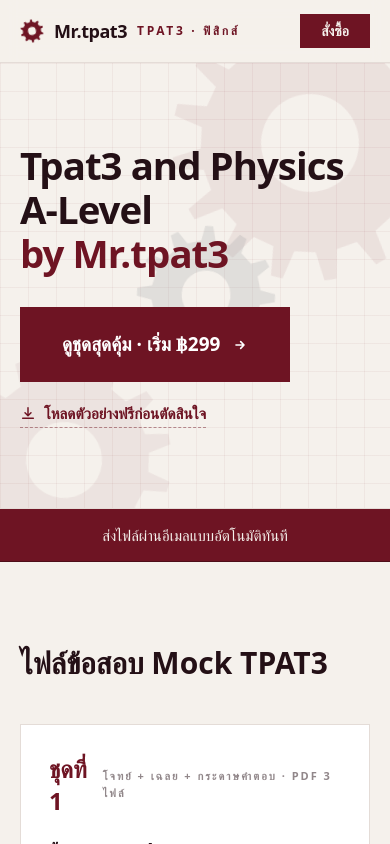
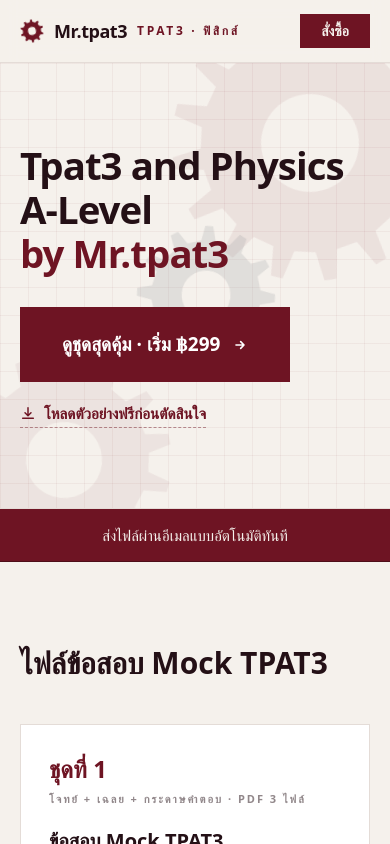
Before and after one commit to Koeieieiiei/Claude-automation, a Next.js app: page / in a window 390 px wide. Shown: the top 844 px of the page. Built offline with nearby package versions, Linux system fonts and the light colour scheme; no server answers; a web font is replaced by a local one.

Commit message:
Stack Mock card header so "ชุดที่ 1" doesn't wrap on mobile
Number stays on one line; the file tag (โจทย์ + เฉลย + กระดาษคำตอบ)
moves to the line below instead of being squeezed beside it.

Co-Authored-By: Claude Fable 5 <noreply@anthropic.com>

```diff
--- a/app/page.tsx
+++ b/app/page.tsx
@@ -130,11 +130,11 @@ export default function Home() {
         <div className="mt-10 grid gap-5 md:grid-cols-[1.1fr_1fr]">
           {/* การ์ดสินค้า Mock */}
           <div className="flex flex-col border border-grid bg-white p-7 transition hover:border-maroon">
-            <div className="flex items-center justify-between">
+            <div>
               <span className="font-display text-2xl font-bold text-maroon">ชุดที่ 1</span>
-              <span className="font-label text-[11px] font-semibold uppercase tracking-[0.18em] text-ink/50">
+              <p className="mt-1.5 font-label text-[11px] font-semibold uppercase tracking-[0.18em] text-ink/50">
                 โจทย์ + เฉลย + กระดาษคำตอบ · PDF 3 ไฟล์
-              </span>
+              </p>
             </div>
             <h3 className="mt-5 font-display text-xl font-semibold text-ink">ข้อสอบ Mock TPAT3</h3>
             <div className="mt-auto" />
```
